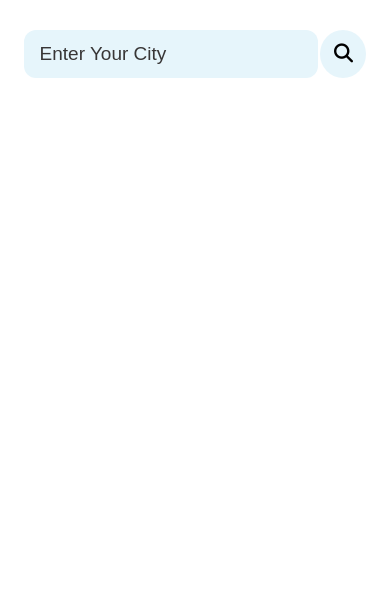
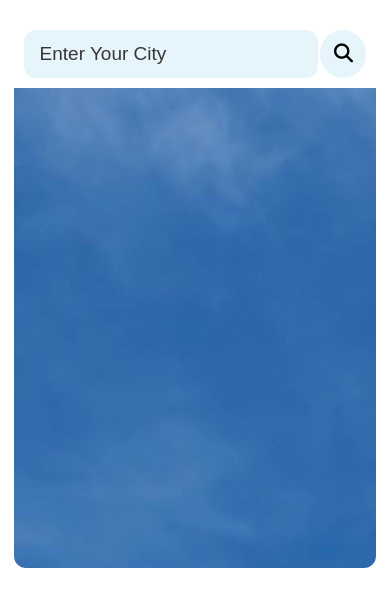
Before and after one commit to Simranrathod/Weather-Dashboard, a plain HTML site: page index.html in a window 390 px wide. Drawn offline with Linux system fonts and the light colour scheme.

Commit message:
Update task2.css

```diff
--- a/task2.css
+++ b/task2.css
@@ -15,7 +15,7 @@ body{
 }
 .header{
 
-    background-image: url("./imgsrc/pexels-ironic-695657.jpg");
+    background-image: url("./pexels-ironic-695657.jpg");
     width: 50vh;
     height:65vh;
     margin-top: 5%;
@@ -154,7 +154,7 @@ body{
 {
     .header{
 
-        background-image: url("./imgsrc/pexels-ironic-695657.jpg");
+        background-image: url("./pexels-ironic-695657.jpg");
         width: 43vh;
         height:65vh;
         margin-top: 5%;
```
